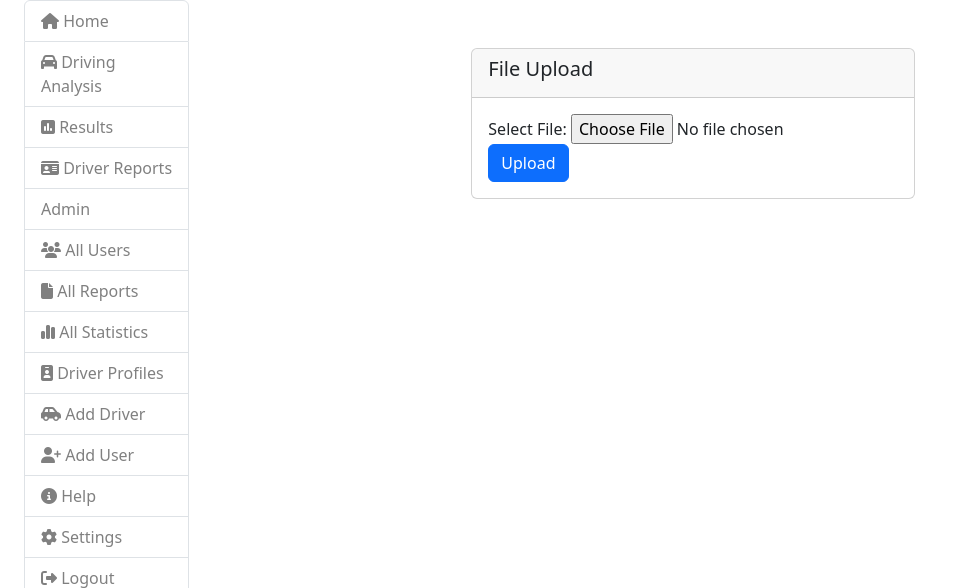
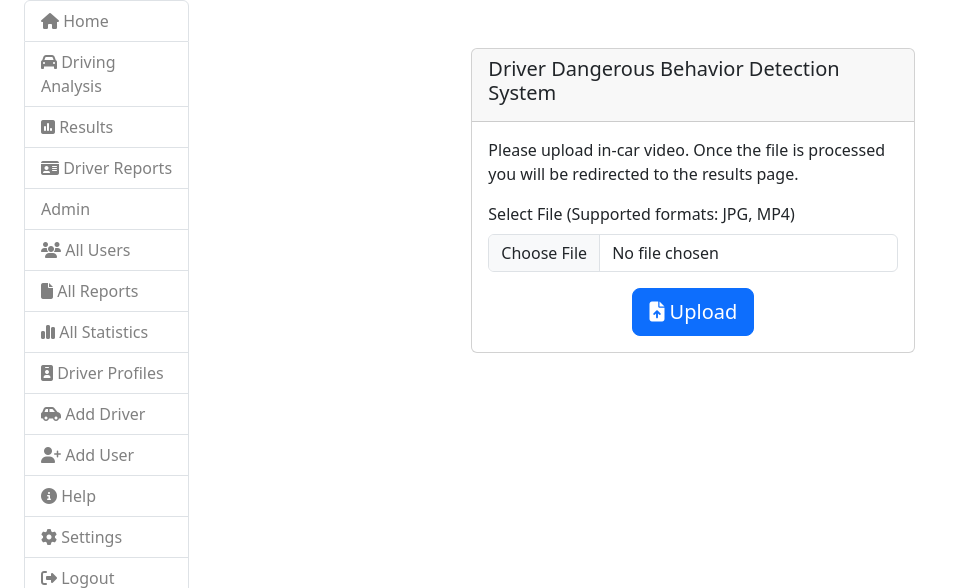
Before and after one commit to FerhatAkalan/SmartDrivingSystems, a Django app: page /upload/ in a window 1280 px wide. Shown: the part 91-679 px from the top of the page, without its empty margins (0-954 px from the left). Run offline with Django 4.2, Linux system fonts and the light colour scheme; a user stored in the database is signed in; some libraries are stand-ins or nearby versions.

Commit message:
upload page frontend improvements

```diff
--- a/detectionapp/templates/detectionapp/upload.html
+++ b/detectionapp/templates/detectionapp/upload.html
@@ -1,4 +1,3 @@
-<!-- upload.html -->
 {% extends 'layout.html' %}
 
 {% block content %}
@@ -16,23 +15,60 @@
         <div class="col-md-6 offset-md-3">
             <div class="card">
                 <div class="card-header">
-                    <h5 class="card-title">File Upload</h5>
+                    <h5 class="card-title">Driver Dangerous Behavior Detection System</h5>
                 </div>
                 <div class="card-body">
-                    <form method="post" enctype="multipart/form-data">
+                    <p class="mb-3">Please upload in-car video. Once the file is processed you will be redirected to the results page.</p>
+                    <form method="post" enctype="multipart/form-data" id="uploadForm" class="needs-validation" novalidate>
                         {% csrf_token %}
-                        <div class="form-group">
-                            <label for="fileInput">Select File:</label>
-                            <input type="file" class="form-control-file" id="fileInput" name="file">
+                        <div class="mb-3">
+                            <label for="fileInput" class="form-label">Select File (Supported formats: JPG, MP4)</label>
+                            <input type="file" class="form-control" id="fileInput" name="file" onchange="checkFileType(this)" required accept=".jpg,.mp4">
+                            <div class="invalid-feedback" id="fileTypeError" style="display:none;">Sadece JPG veya MP4 dosyaları yüklenebilir.</div>
                         </div>
-                        <button type="submit" class="btn btn-primary">Upload</button>
+                        <div class="text-center mb-3">
+                            <div class="spinner-border text-primary" role="status" id="spinner" style="display:none;">
+                                <span class="visually-hidden">Yükleniyor...</span>
+                            </div>
+                            <div id="loading" style="display:none;">Loading...</div>
+                        </div>
+                        <div class="text-center" id="uploadButtonContainer">
+                            <button type="submit" class="btn btn-primary btn-lg"><i class="fa-solid fa-file-arrow-up"></i> Upload</button>
+                        </div>
                     </form>
                 </div>
             </div>
         </div>
     </div>
 </div>
-
+<script src="https://code.jquery.com/jquery-3.7.1.min.js" ></script>
+<script>
+    // Dosya türünü kontrol et
+    function checkFileType(input) {
+        var file = input.files[0];
+        var fileType = file.type;
+        var allowedTypes = ['image/jpeg', 'video/mp4'];
+        if (!allowedTypes.includes(fileType)) {
+            $('#fileTypeError').show();
+            input.value = ''; // Dosyayı temizle
+        } else {
+            $('#fileTypeError').hide();
+        }
+    }
+    // Dosya yükleme işlemi sırasında spinner'ı ve loading metnini göster
+    $('form').submit(function(){
+        // Dosya seçilmediyse formu gönderme
+        if ($('#fileInput').get(0).files.length === 0) {
+            $('#fileInput').addClass('is-invalid');
+            return false;
+        } else {
+            $('#spinner').show();
+            $('#loading').show();
+            $('#uploadButtonContainer').hide(); // Yükle butonunu gizle
+            return true;
+        }
+    });
+</script>
 </body>
 </html>
 {% endblock %}
--- a/detectionapp/views.py
+++ b/detectionapp/views.py
@@ -123,7 +123,6 @@ def upload_file(request):
                     confidence = 0.0
                     x_min = y_min = x_max = y_max = x_center = y_center = width = height = 0.0
                     masks = keypoints = probs = None
-
                     # Append the formatted details to the list
                     data.append({
                         'label': label,
@@ -143,6 +142,9 @@ def upload_file(request):
 
             # Sonucu template'e gönder
             return render(request, 'detectionapp/results.html', {'results': results, 'latest_file': latest_file, 'data': data})
+        else:
+            form = UploadFileForm()
+            return render(request, 'detectionapp/upload.html', {'form': form})
     else:
         form = UploadFileForm()
         return render(request, 'detectionapp/upload.html', {'form': form})
```
Also changed, not shown: db.sqlite3.
